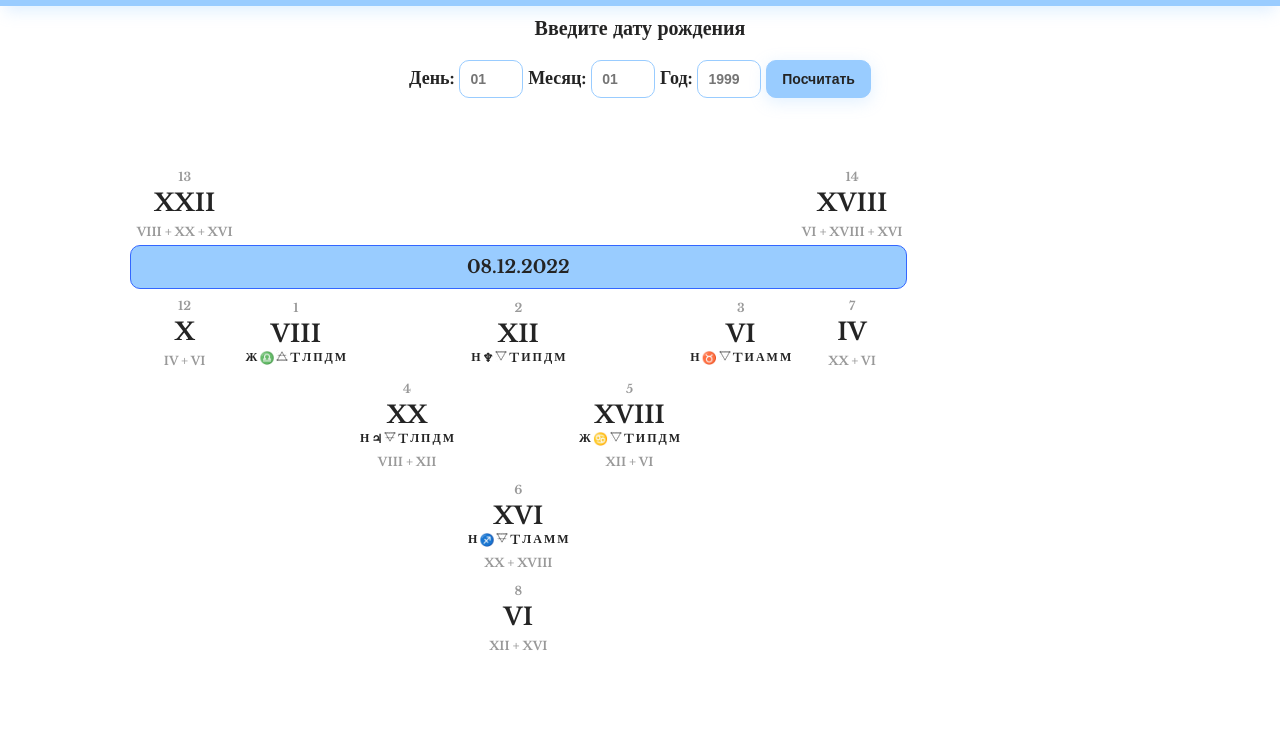
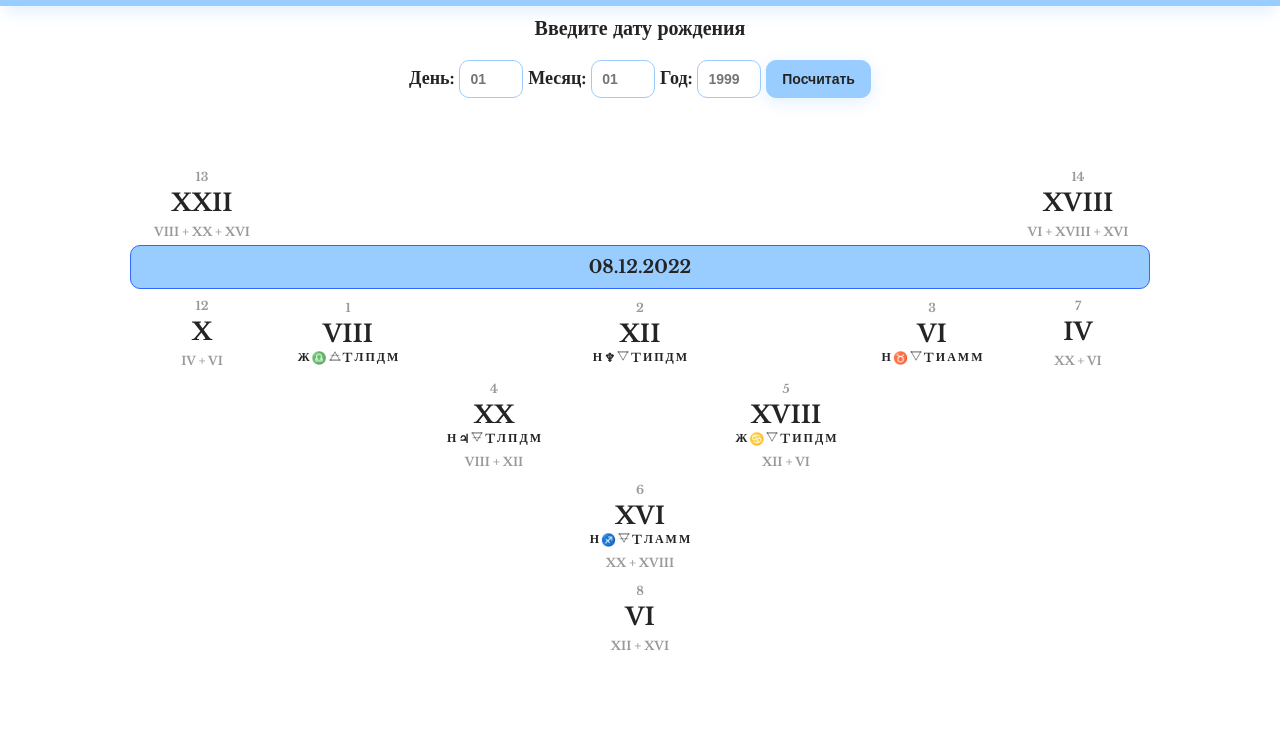
Before and after one commit to thenavik/nemuro, a plain HTML site: page index.html in a window 1280 px wide. Shown: the part 63-800 px from the top of the page. Drawn offline with nearby package versions, Linux system fonts and the light colour scheme; files whose address does not match are found by name.

Commit message:
fixed table width

```diff
--- a/index.html
+++ b/index.html
@@ -127,7 +127,7 @@
       <tr>
         <td>
           <br />
-          <table border="0" align="center" class="none" id="table">
+          <table width="100%" border="0" align="center" class="none" id="table">
             <tbody>
               <tr>
                 <td width="14%" align="center" valign="middle">
```
